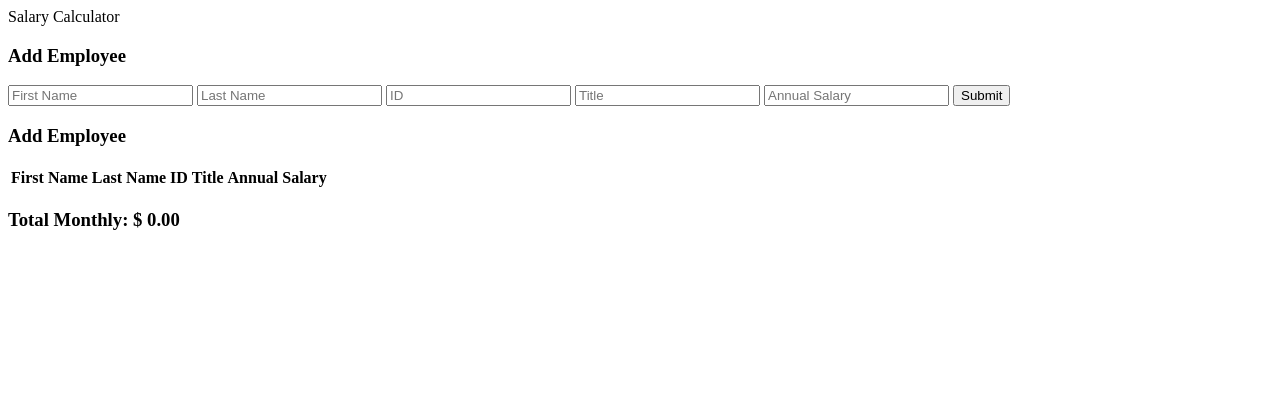
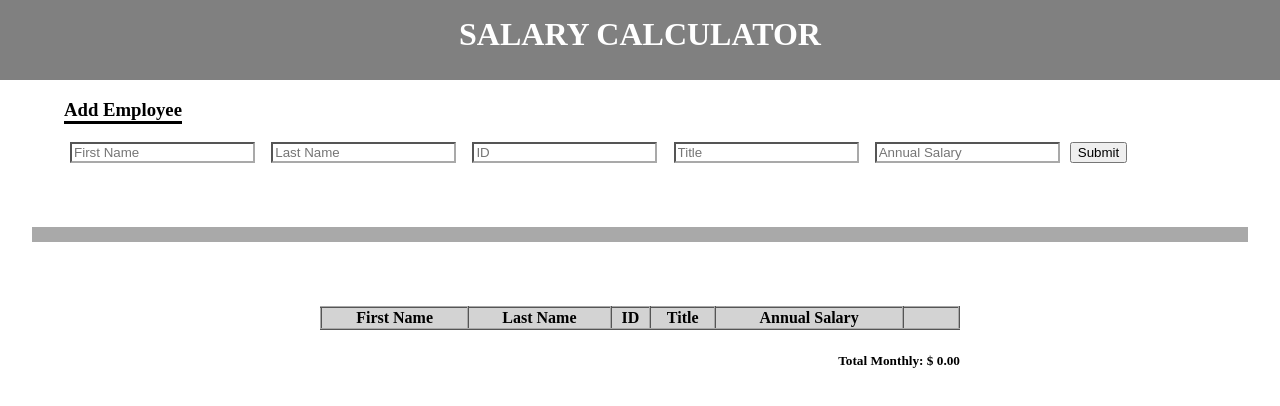
Before and after one commit to SJWomack/jquery-salary-calculator, a plain HTML site: page index.html in a window 1280 px wide. Drawn offline with Linux system fonts and the light colour scheme.

Commit message:
added notation and styling

```diff
--- a/index.html
+++ b/index.html
@@ -3,7 +3,7 @@
 <head>
     <meta charset="UTF-8">
     <meta http-equiv="X-UA-Compatible" content="IE=edge">
-    <meta name="viewport" content="width=device-width, initial-scale=1.0">
+    <meta name="viewport" content="width=device-width, initial-scale=1.0, shrink-to-fit=no">
     <title>Document</title>
     <link rel="stylesheet" href="styles.css">
     <script src="jquery.js"></script>
@@ -11,17 +11,21 @@
 </head>
 <body>
     <header>Salary Calculator</header>
+
+    <div class="input-align">
     <h3>Add Employee</h3>
 
     <input class="employee-input" id="emp-first-name" type="text" placeholder="First Name"></input>
     <input class="employee-input" id="emp-last-name" type="text" placeholder="Last Name"></input>
     <input class="employee-input" id="id" type="text" placeholder="ID"></input>
     <input class="employee-input" id="job-title" type="text" placeholder="Title"></input>
-    <input class="employee-input" id="annual-sal" type="number" placeholder="Annual Salary"></input>
+    <input class="employee-input" id="annual-sal" type="number" placeholder="Annual Salary" required></input>
 
     <button id="add-button">Submit</button>
 
-    <h3>Add Employee</h3>
+    </div>
+
+    <div class="body-break"></div>
 
     <table id="salary-calc-table">
         <thead>
@@ -31,6 +35,7 @@
                 <th>ID</th>
                 <th>Title</th>
                 <th>Annual Salary</th>
+                <th id="blank"> </th>
             </tr>
         </thead>
 
@@ -41,7 +46,7 @@
         </tbody>
     </table>
 
-    <h3 id="total-monthly">Total Monthly: $ <span id="monthly-total-salary">0.00</span></h3>
+    <h5 class="right-align-text padding-right" id="total-monthly">Total Monthly: $ <span id="monthly-total-salary">0.00</span></h5>
 
 
 
--- a/script.js
+++ b/script.js
@@ -1,5 +1,5 @@
 $(readyNow);
-
+//modeled this project after the week 6 garage project (idea cred to)
 function readyNow() {
 
     $(document).on('click', '#add-button', appendArray);
@@ -39,14 +39,16 @@ function appendArray() {
 
     appendDom()
 }
-
+// empties table body, loops through newEmployee array and appends tr for each object in array
+//each appended button has an id of the index of the object used for the information at that row
+//calls display total after exiting loop
 function appendDom() {
     $('#calc-table-body').empty();
 
-    for (let i = 0; i < newEmployeeArray.length; i ++) {
+    for (let i = 0; i < newEmployeeArray.length; i++) {
 
-        $('#calc-table-body').append(`
-        <tr>
+        $('#calc-table-body').append(
+        `<tr>
             <td>${newEmployeeArray[i].first}</td>
             <td>${newEmployeeArray[i].last}</td>
             <td>${newEmployeeArray[i].id}</td>
@@ -54,23 +56,30 @@ function appendDom() {
             <td>${newEmployeeArray[i].salary}</td>
 
             <td>
-            <button class="delete-btn" id = "${i}">
-                Delete Line
-            </button>
+                <button class ="delete-btn" id=${i}> Delete </button>
             </td>
         </tr>`
         );
-       ;
+       // $('tr').last().data('employee', newEmployeeArray[i]);  //test
+       // console.log($('tr').last().data('employee'), 'wow')    //test
+
        // $(`#${i}`).data(`${newEmployeeArray[i].id}, ${i}`);  // fuck u .data()
 
     }
     displayTotal()
 }
+// uses .attr to grab the value of the id of the button clicked uses this value to splice
+//the object at said index in the array of new employees
+//since the rows are appended on id corresponds with index in the array
+function deleteButton() {
 
-function deleteButton() {
-    let index = $(this).attr('id')
+    /* console.log('ay')
+    let index = $(this).parents('tr').data('employee');
+    console.log(index, 'deleted') */
+    let index = $(this).attr('id');
+    $(this).remove();
 
-    newEmployeeArray.splice(index, 1)
+    newEmployeeArray.splice(index, 1);
     appendDom();
 
 }
--- a/styles.css
+++ b/styles.css
@@ -2,3 +2,77 @@
     background-color: red;
     width: fit-content;
 }
+body{
+    margin: 0;
+}
+
+h3{
+    border-bottom: 3px solid black;
+    width: fit-content;
+}
+
+
+
+header{
+    color: white;
+    background-color: gray;
+    text-align: center;
+    width: 100%;
+    height: 2em;
+    padding-top: 1rem;
+    text-transform: uppercase;
+    font-weight: bolder;
+    font-size: 2em;
+}
+
+input{
+
+    margin:0 .5%;
+    border: 2px inset darkgrey;
+}
+
+.input-align{
+    padding-left: 5%;
+}
+
+.body-break{
+    margin:5% auto;
+    height: 15px;
+    width: 95%;
+    background-color: darkgray;
+}
+
+.right-align-text{
+    text-align: right;
+}
+
+table{
+    margin:5% auto;
+    margin-bottom: 0;
+    width: 50%;
+    border-collapse: collapse;
+}
+
+tbody > tr:nth-child(even){
+    background-color: lightgray;
+
+}
+
+#blank{
+    width: 52px;
+}
+
+thead{
+
+    background-color: lightgray;
+}
+
+thead, td, th{
+
+    padding: 10%, 10%;
+    border: 2px inset darkgrey;
+}
+
+.padding-right{
+    padding-right: 25%;
+}
```
